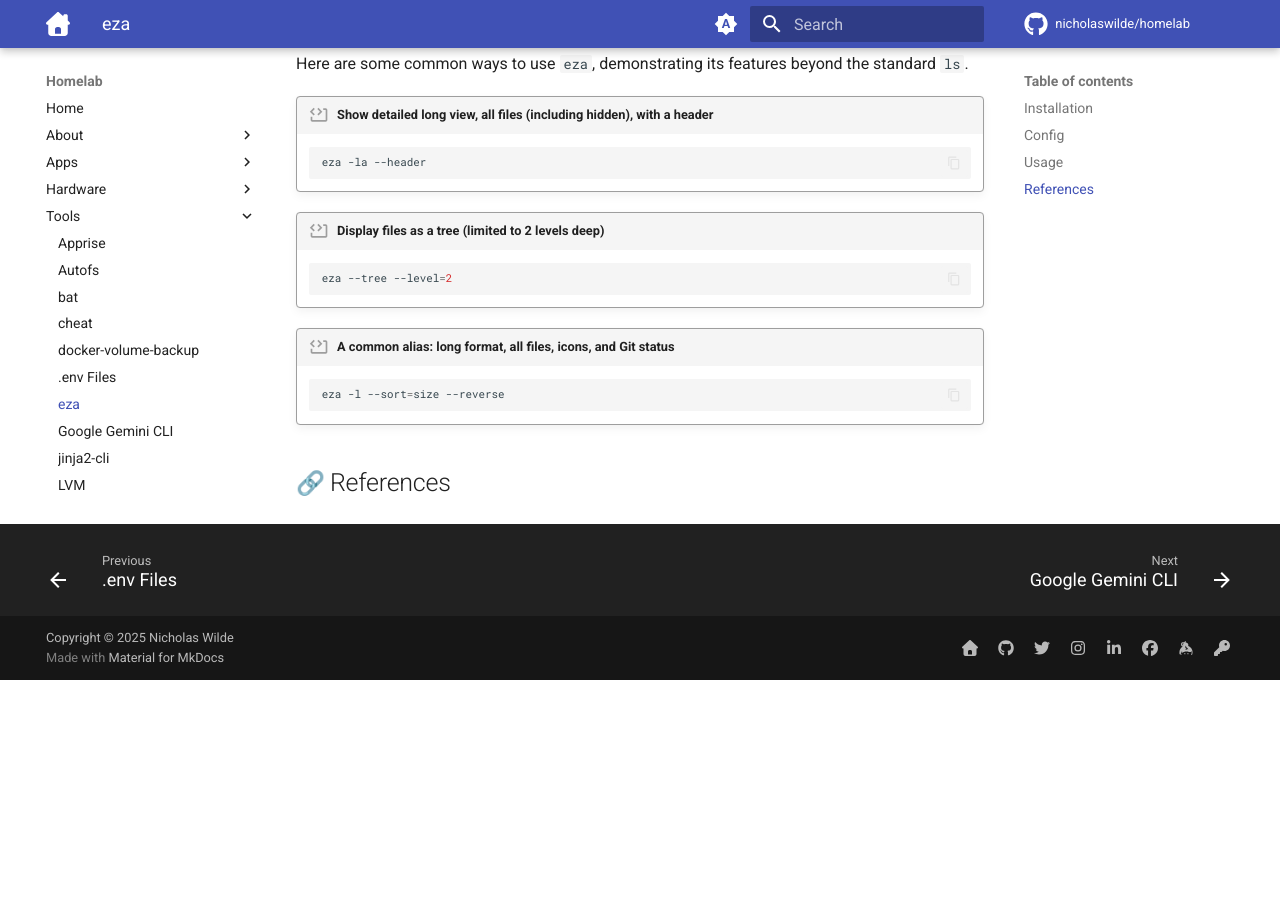
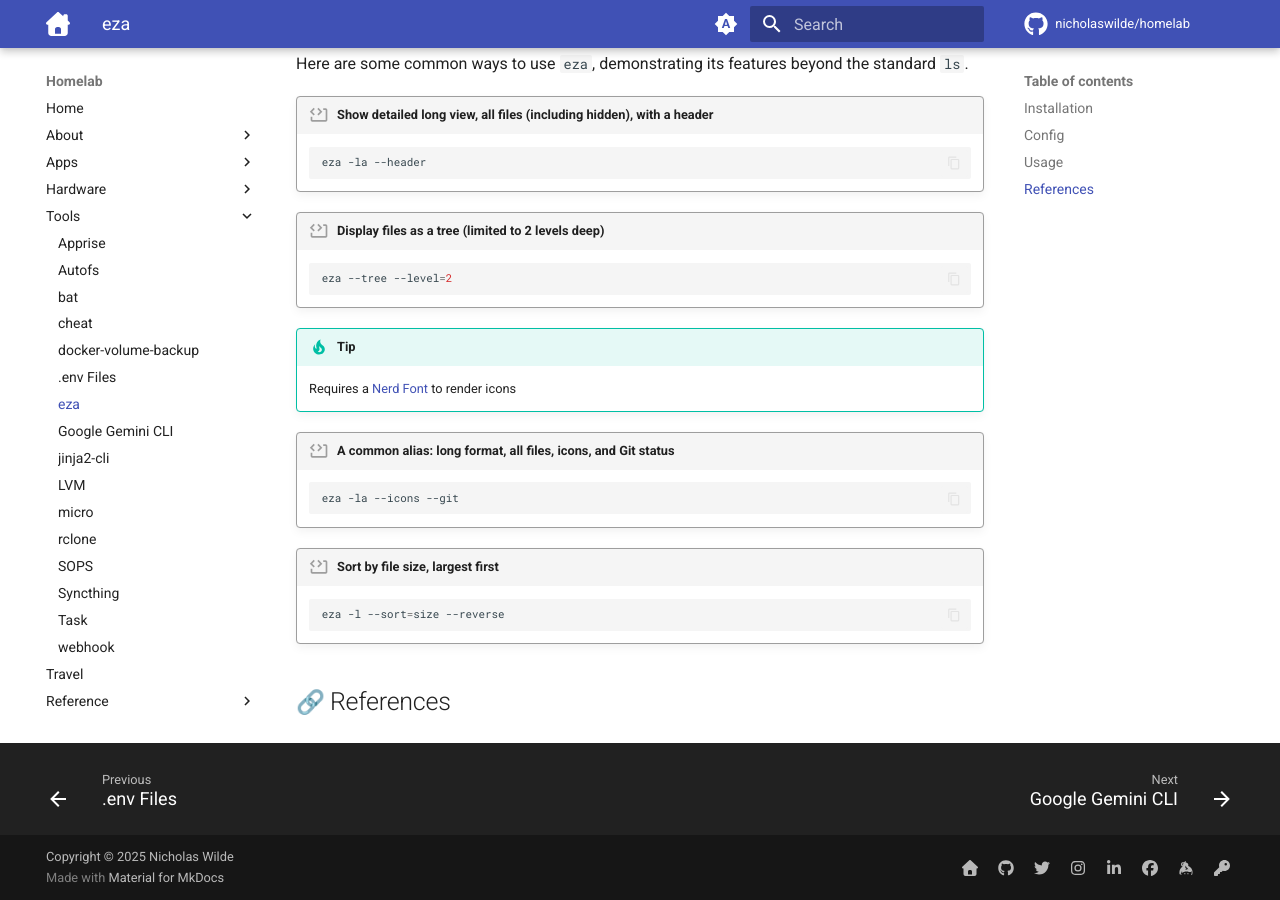
Before and after one commit to nicholaswilde/homelab, an MkDocs documentation site: the page built from docs/tools/eza.md, in a window 1280 px wide and 900 px high, scrolled down 765 px. Built offline with MkDocs 1.6.1 and Material for MkDocs 9.7.7, drawn with Linux system fonts in a browser that asks for light colours; emoji names are drawn with the system emoji font; comment, search, counter and statistics services are not loaded; before the commit the page ends 1445 px from its top, so only the background shows below that.

Commit message:
Add tip for Nerd Font requirement in eza.md
Added a tip about requiring Nerd Font for icon rendering.

````diff
--- a/docs/tools/eza.md
+++ b/docs/tools/eza.md
@@ -58,7 +58,16 @@
     eza --tree --level=2
     ```
 
+!!! tip
+
+    Requires a [Nerd Font][2] to render icons
+
 !!! code "A common alias: long format, all files, icons, and Git status"
+
+    ```bash
+    eza -la --icons --git
+    ```
+!!! code "Sort by file size, largest first"
 
     ```bash
     eza -l --sort=size --reverse
````
Also changed, not shown: other parts of docs/tools/eza.md (+1 -0 lines).
